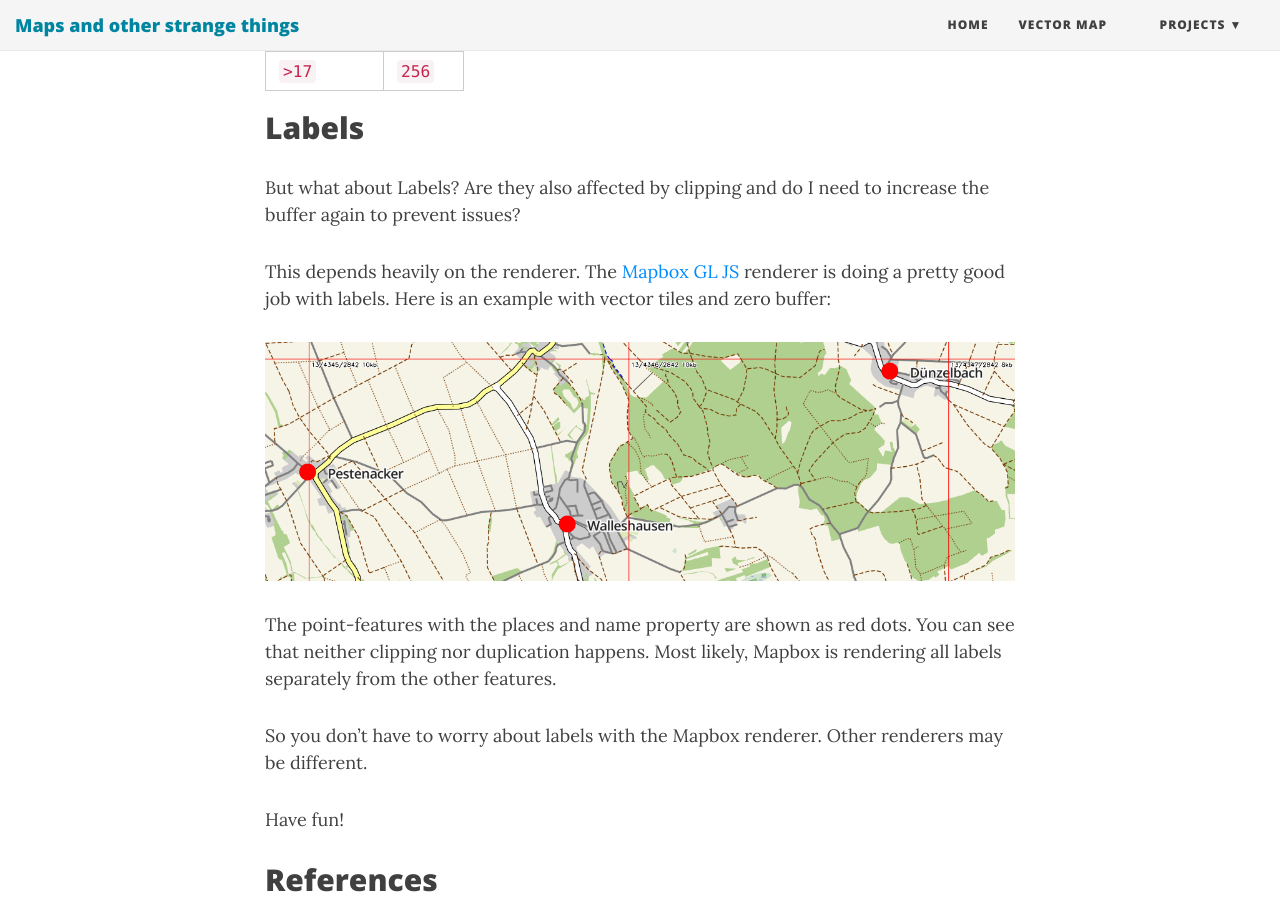
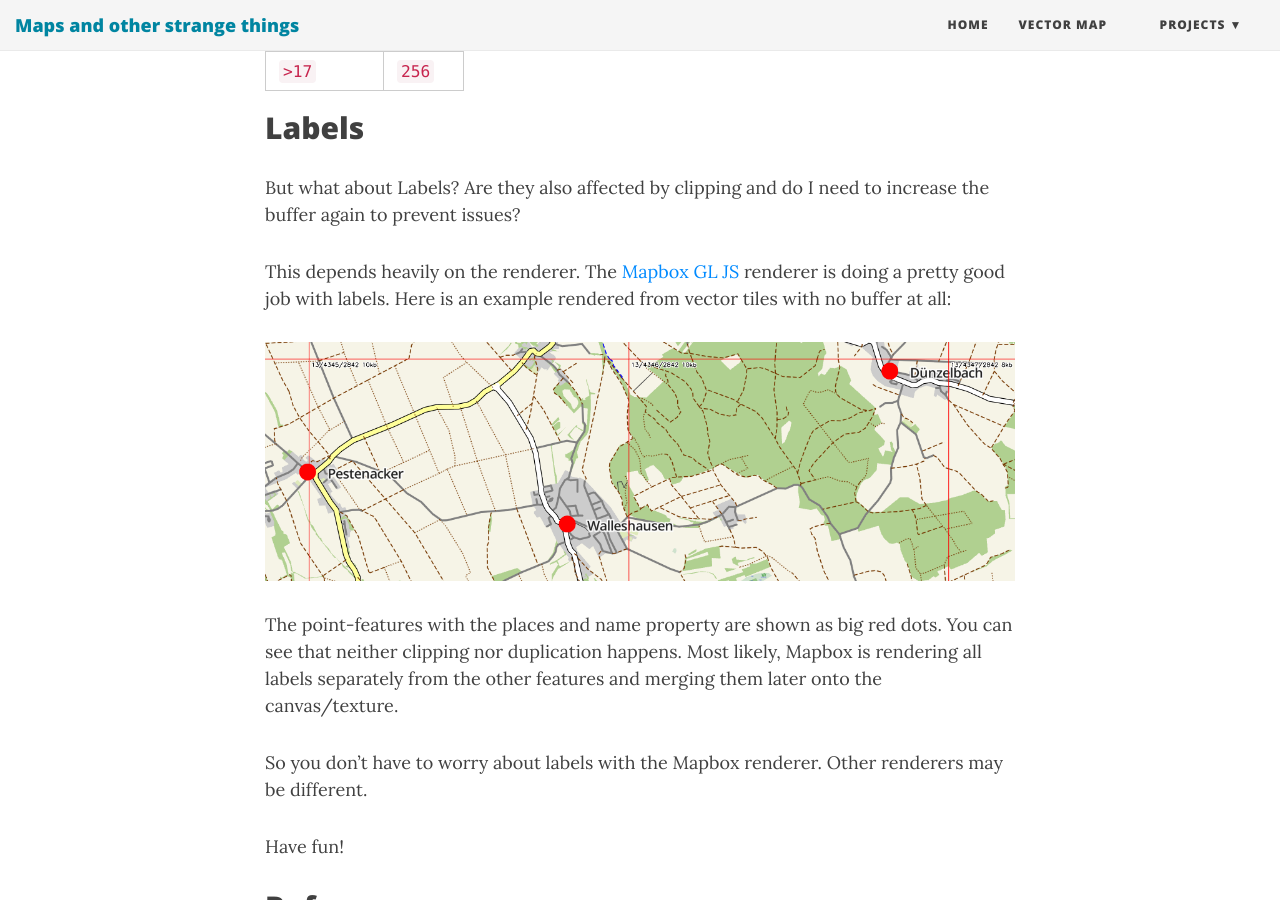
Before and after one commit to henrythasler/henrythasler.github.io, a Jekyll site: the page built from _posts/2020-01-25-tilebuffer.md, in a window 1280 px wide and 900 px high, scrolled down 6895 px. Built offline with Jekyll 4.4.1, drawn with Linux system fonts in a browser that asks for light colours; nearby versions of some CDN libraries.

Commit message:
typos, ...

```diff
--- a/_posts/2020-01-25-tilebuffer.md
+++ b/_posts/2020-01-25-tilebuffer.md
@@ -99,11 +99,11 @@ zoom level | buffer
 
 But what about Labels? Are they also affected by clipping and do I need to increase the buffer again to prevent issues?
 
-This depends heavily on the renderer. The [Mapbox GL JS](https://github.com/mapbox/mapbox-gl-js) renderer is doing a pretty good job with labels. Here is an example with vector tiles and zero buffer:
+This depends heavily on the renderer. The [Mapbox GL JS](https://github.com/mapbox/mapbox-gl-js) renderer is doing a pretty good job with labels. Here is an example rendered from vector tiles with no buffer at all:
 
 ![](/img/blog/Selection_170.png)
 
-The point-features with the places and name property are shown as red dots. You can see that neither clipping nor duplication happens. Most likely, Mapbox is rendering all labels separately from the other features.
+The point-features with the places and name property are shown as big red dots. You can see that neither clipping nor duplication happens. Most likely, Mapbox is rendering all labels separately from the other features and merging them later onto the canvas/texture.
 
 So you don't have to worry about labels with the Mapbox renderer. Other renderers may be different.
 
```
